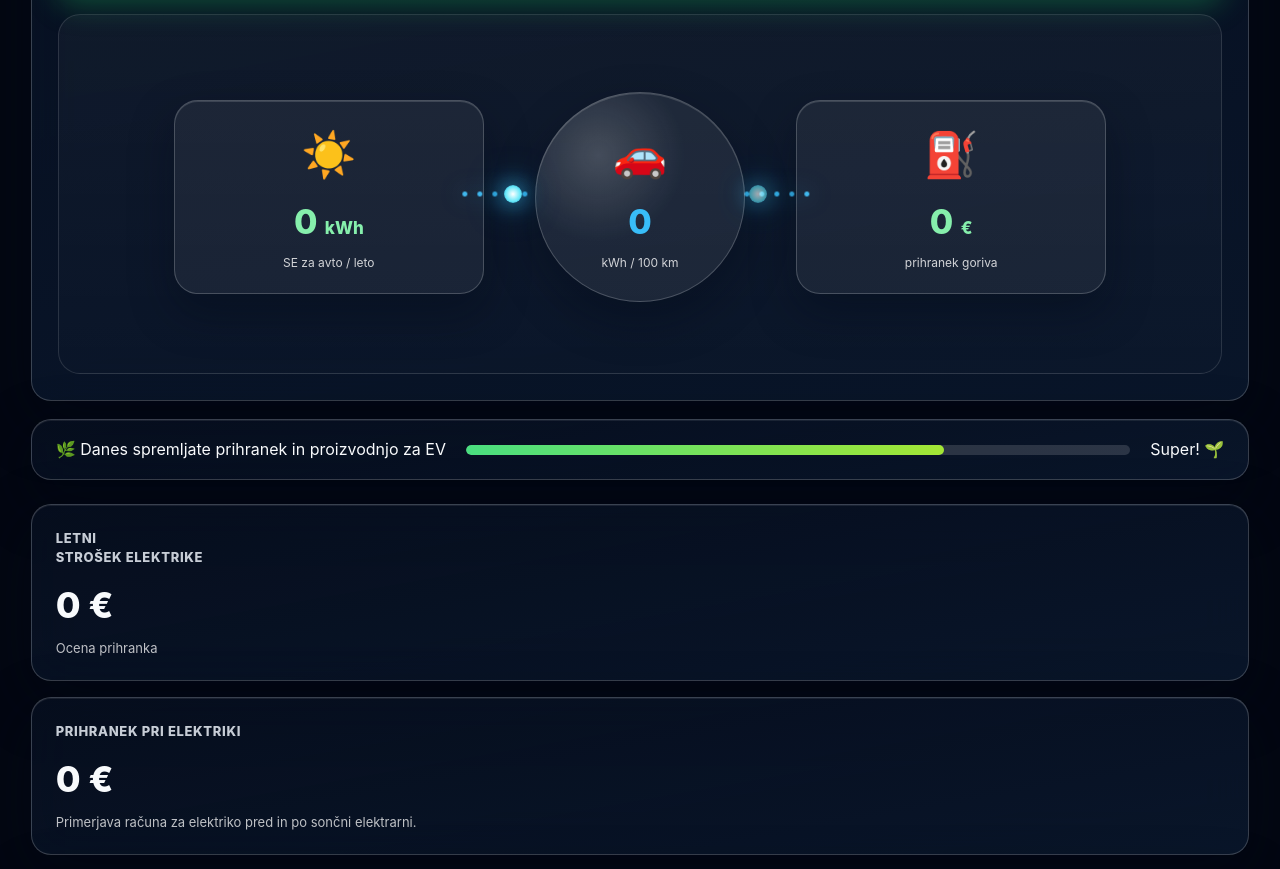
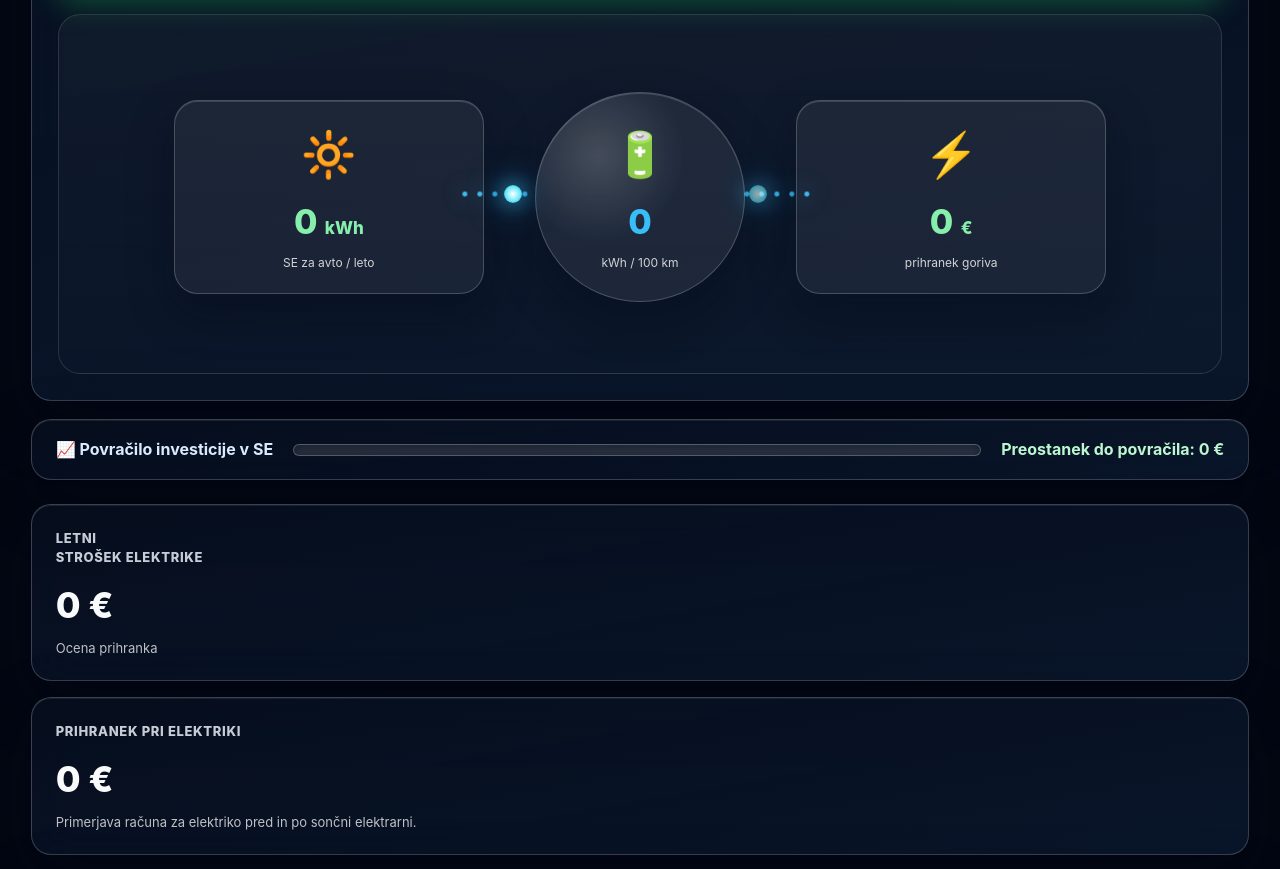
Before and after one commit to Tony-ops1/moj-se-plus, a plain HTML site: page index.html in a window 1280 px wide. Shown: the part 1080-1949 px from the top of the page. Drawn offline with Linux system fonts and the light colour scheme.

Commit message:
Upgrade dashboard UI and add investment payback progress row

```diff
--- a/index.html
+++ b/index.html
@@ -27,11 +27,11 @@ button{width:100%;border:0;border-radius:15px;padding:16px;font-size:17px;font-w
 .flow{margin-top:24px;min-height:360px;position:relative;display:flex;align-items:center;justify-content:center;padding:16px 8px 10px;border-radius:22px;background:linear-gradient(180deg,rgba(255,255,255,.04),rgba(255,255,255,.01));border:1px solid rgba(255,255,255,.12)}.flow-row{width:100%;display:flex;justify-content:center;align-items:center;gap:clamp(24px,4vw,74px);position:relative;z-index:2}.flow-links{position:absolute;inset:0;z-index:1}.flow-link{position:absolute;top:50%;height:5px;transform:translateY(-50%);background:radial-gradient(circle,rgba(56,189,248,.95) 0 2px,transparent 3px) 0 50%/15px 5px repeat-x;filter:drop-shadow(0 0 11px rgba(56,189,248,.65));animation:trackShift 6.5s linear infinite}.flow-link.left{left:calc(50% - 178px);width:74px}.flow-link.right{left:calc(50% + 104px);width:74px}.flow-particle{position:absolute;top:50%;width:18px;height:18px;margin-top:-9px;border-radius:50%;background:radial-gradient(circle,#fff,#67e8f9 58%,#0369a1 100%);box-shadow:0 0 22px rgba(56,189,248,.96),0 0 36px rgba(56,189,248,.55);opacity:0;z-index:3}.flow-particle.p1{animation:leftParticle 3.2s linear infinite}.flow-particle.p2{animation:rightParticle 3.2s linear infinite 1.6s}
 .flow-card,.flow-center{background:rgba(255,255,255,.06);border:1px solid rgba(255,255,255,.2);box-shadow:0 18px 44px rgba(2,8,23,.36),inset 0 1px 0 rgba(255,255,255,.14)}.flow-card{width:min(310px,100%);min-height:192px;border-radius:24px;padding:22px 18px;display:flex;flex-direction:column;justify-content:center;align-items:center}.flow-center{width:210px;height:210px;border-radius:50%;display:flex;align-items:center;justify-content:center;flex-direction:column;background:radial-gradient(circle at 30% 30%,rgba(255,255,255,.17),transparent 42%),rgba(255,255,255,.07)}.flow-icon{font-size:44px;margin-bottom:10px}.flow-value{font-size:34px;font-weight:800;color:var(--green)}.flow-value.blue{color:var(--blue)}.flow-unit{font-size:17px}.flow-label{margin-top:8px;font-size:12px;color:rgba(255,255,255,.8)}
 .side{padding-top:0}.side-stack{display:grid;gap:16px}.sidecard{padding:24px 24px 22px;min-height:150px;transition:.25s}.side-title{font-size:13px;font-weight:800;text-transform:uppercase;letter-spacing:.05em;color:rgba(226,232,240,.88)}.side-value{margin-top:12px;font-size:36px;font-weight:800}.side-hint{font-size:13px;color:rgba(255,255,255,.74);margin-top:8px}
-.bottom{padding:18px 24px;display:flex;align-items:center;gap:20px}.bar{flex:1;height:10px;border-radius:999px;background:rgba(255,255,255,.14);overflow:hidden}.bar div{height:100%;width:72%;background:linear-gradient(90deg,#4ade80,#a3e635);border-radius:999px}
+.bottom{padding:18px 24px;display:flex;align-items:center;gap:20px;justify-content:space-between;flex-wrap:wrap}.bottom-label{font-weight:700;color:#dbeafe}.bottom-right{font-weight:700;color:#bbf7d0}.bar{flex:1;min-width:220px;height:12px;border-radius:999px;background:rgba(255,255,255,.14);overflow:hidden;border:1px solid rgba(255,255,255,.2);box-shadow:inset 0 2px 8px rgba(2,8,23,.45)}.bar div{height:100%;width:0%;background:linear-gradient(90deg,#22d3ee,#4ade80 45%,#a3e635);border-radius:999px;transition:width .45s ease}
 .sun{position:fixed;width:120px;height:120px;border-radius:50%;background:radial-gradient(circle,#fff7bf 0%,#fcd34d 45%,#fb923c 100%);box-shadow:0 0 42px rgba(250,204,21,.75),0 0 120px rgba(251,146,60,.5);z-index:0;pointer-events:none;transition:all 1s ease}
 @keyframes leftParticle{0%{left:calc(50% - 178px);opacity:0}10%{opacity:1}90%{opacity:1}100%{left:calc(50% - 104px);opacity:0}}@keyframes rightParticle{0%{left:calc(50% + 104px);opacity:0}10%{opacity:1}90%{opacity:1}100%{left:calc(50% + 178px);opacity:0}}@keyframes trackShift{from{background-position:0 50%}to{background-position:150px 50%}}@keyframes sheen{to{transform:translateX(100%)}}@keyframes float{0%,100%{transform:translateY(0)}50%{transform:translateY(-18px)}}
 @media(max-width:1300px){.content{grid-template-columns:1fr}.side{order:2}.maincol{order:1}.topcards{grid-template-columns:repeat(2,minmax(0,1fr))}.formgrid{grid-template-columns:repeat(2,minmax(0,1fr))}}
-@media(max-width:840px){.topbar{flex-direction:column;align-items:flex-start}.status{font-size:14px}.flow-row{flex-direction:column}.flow-links,.flow-particle{display:none}.flow-center{width:180px;height:180px}.topcards,.formgrid{grid-template-columns:1fr}.value{font-size:34px}.side-value{font-size:32px}}
+@media(max-width:840px){.topbar{flex-direction:column;align-items:flex-start}.status{font-size:14px}.flow-row{flex-direction:column}.flow-links,.flow-particle{display:none}.flow-center{width:180px;height:180px}.topcards,.formgrid{grid-template-columns:1fr}.value{font-size:34px}.side-value{font-size:32px}.bottom{gap:12px}.bottom-label,.bottom-right{width:100%}}
 </style>
 </head>
 <body>
@@ -40,12 +40,12 @@ button{width:100%;border:0;border-radius:15px;padding:16px;font-size:17px;font-w
 <main class="content"><section class="maincol"><div class="hero-wrap"><div class="hero-glow"></div><div class="hero">Moja sončna energija.<br><span>Moji prihranki.</span></div></div>
 <div class="topcards"><div class="card"><div class="card-title">🚗 Prihranek pri gorivu</div><div class="value"><span id="avtoTop">0</span> <small>€</small></div><div class="sub">Na leto prevožene kilometre</div></div><div class="card"><div class="card-title">⚡Porab električnega vozila </div><div class="value blue"><span id="kwhAvtoTop">0</span> <small>kWh</small></div><div class="sub">Na leto prevožene kilometre</div></div><div class="card"><div class="card-title">💰 Letni PLUS</div><div class="value"><span id="letniTop">0</span> <small>€</small></div><div class="sub">skupaj</div></div></div>
 <div class="panel"><h2>Vnesi podatke</h2><div class="formgrid"><div class="field"><label>Vnesi letno prevožene kilometre</label><input id="km" type="number" value="0"></div><div class="field"><label>Vnesi porabo goriva (l / 100 km)</label><input id="poraba" type="number" value="0"></div><div class="field"><label>Vnesi ceno goriva (€ / l)</label><input id="cena" type="number" step="0.01" value="0"></div><div class="field"><label>Vnesi predvideno porabo energije električnega vozila (kWh / 100 km)</label><input id="evPoraba" type="number" step="0.1" value="0"></div><div class="field"><label>Vnesi letni strošek elektrike po investiciji v sončno elektrarno (€)</label><input id="elektrika" type="number" value="0"></div><div class="field"><label>Vnesi letni strošek elektrike pred investicijo v sončno elektrarno (€)</label><input id="elektrikaPredSE" type="number" value="0"></div><div class="field"><label>Vnesi strošek Investicije v sončno elektrarno (€)</label><input id="investicija" type="number" value="0"></div></div><button onclick="izracun()">IZRAČUNAJ PRIHRANEK</button>
-<div class="flow"><div class="flow-links"><div class="flow-link left"></div><div class="flow-link right"></div></div><div class="flow-particle p1"></div><div class="flow-particle p2"></div><div class="flow-row"><div class="flow-card"><div class="flow-icon">☀️</div><div class="flow-value"><span id="kwhAvtoNode">0</span> <span class="flow-unit">kWh</span></div><div class="flow-label">SE za avto / leto</div></div><div class="flow-center"><div class="flow-icon">🚗</div><div class="flow-value blue"><span id="evPorabaNode">0</span></div><div class="flow-label">kWh / 100 km</div></div><div class="flow-card"><div class="flow-icon">⛽</div><div class="flow-value"><span id="avtoNode">0</span> <span class="flow-unit">€</span></div><div class="flow-label">prihranek goriva</div></div></div></div></div>
-<div class="bottom"><div>🌿 Danes spremljate prihranek in proizvodnjo za EV</div><div class="bar"><div></div></div><div>Super! 🌱</div></div></section>
+<div class="flow"><div class="flow-links"><div class="flow-link left"></div><div class="flow-link right"></div></div><div class="flow-particle p1"></div><div class="flow-particle p2"></div><div class="flow-row"><div class="flow-card"><div class="flow-icon">🔆</div><div class="flow-value"><span id="kwhAvtoNode">0</span> <span class="flow-unit">kWh</span></div><div class="flow-label">SE za avto / leto</div></div><div class="flow-center"><div class="flow-icon">🔋</div><div class="flow-value blue"><span id="evPorabaNode">0</span></div><div class="flow-label">kWh / 100 km</div></div><div class="flow-card"><div class="flow-icon">⚡</div><div class="flow-value"><span id="avtoNode">0</span> <span class="flow-unit">€</span></div><div class="flow-label">prihranek goriva</div></div></div></div></div>
+<div class="bottom"><div class="bottom-label">📈 Povračilo investicije v SE</div><div class="bar"><div id="investProgress"></div></div><div class="bottom-right">Preostanek do povračila: <span id="investRemaining">0</span> €</div></div></section>
 <aside class="side"><div class="side-stack"><div class="sidecard"><div class="side-title">Letni<br>strošek elektrike</div><div class="side-value green"><span id="eleSide">0</span> €</div><div class="side-hint">Ocena prihranka</div></div><div class="sidecard"><div class="side-title">Prihranek pri elektriki</div><div class="side-value green"><span id="prihranekElektrikeSide">0</span> €</div><div class="side-hint">Primerjava računa za elektriko pred in po sončni elektrarni.</div></div><div class="sidecard"><div class="side-title">Strošek polnjenja<br>brez sončne elektrarne</div><div class="side-value orange"><span id="polnjenjeSide">0</span> €</div><div class="side-hint">nočna cena 0,18 €/kWh z vsemi stroški</div></div><div class="sidecard"><div class="side-title">Investicija v<br>sončno elektrarno</div><div class="side-value violet"><span id="invSide">0</span> €</div><div class="side-hint">Ocenjena investicija</div></div><div class="sidecard"><div class="side-title">Že povrjeno od investicije<br>danes</div><div class="side-value green"><span id="skupajSide">0</span> €</div><div class="side-hint">Že prihranil: <span id="zePrihranilSide">0</span> €</div><div class="side-hint">Preostanek do povračila: <span id="seManjkaSide">0</span> €</div></div></div></aside></main></div>
 <script>
 function num(id){const el=document.getElementById(id);if(!el)return 0;return Number(String(el.value).replace(",","."))||0}function eur(v){return Number(v).toLocaleString("sl-SI",{maximumFractionDigits:0})}function dec(v){return Number(v).toLocaleString("sl-SI",{maximumFractionDigits:1})}function setText(id,value){const el=document.getElementById(id);if(el)el.textContent=value}
-function izracun(){const km=num("km"),poraba=num("poraba"),cena=num("cena"),evPoraba=num("evPoraba"),elektrika=num("elektrika"),elektrikaPredSE=num("elektrikaPredSE"),investicija=num("investicija");const nocnaCenaKwh=.18;const prihranekAvto=km/100*poraba*cena;const kwhZaAvto=km/100*evPoraba;const strosekPolnjenjaBrezSE=kwhZaAvto*nocnaCenaKwh;const prihranekElektrike=elektrikaPredSE;const letniPlus=prihranekAvto+prihranekElektrike;const skupaj=letniPlus-investicija-elektrika;const zePrihranil=letniPlus;const preostanekDoPovracila=Math.max((investicija+elektrika)-zePrihranil,0);setText("avtoTop",eur(prihranekAvto));setText("avtoNode",eur(prihranekAvto));setText("kwhAvtoTop",eur(kwhZaAvto));setText("kwhAvtoNode",eur(kwhZaAvto));setText("evPorabaNode",dec(evPoraba));setText("letniTop",eur(letniPlus));setText("eleSide",eur(elektrika));setText("prihranekElektrikeSide",eur(prihranekElektrike));setText("polnjenjeSide",eur(strosekPolnjenjaBrezSE));setText("invSide",eur(investicija));setText("skupajSide",eur(skupaj));setText("zePrihranilSide",eur(zePrihranil));setText("seManjkaSide",eur(preostanekDoPovracila))}
+function izracun(){const km=num("km"),poraba=num("poraba"),cena=num("cena"),evPoraba=num("evPoraba"),elektrika=num("elektrika"),elektrikaPredSE=num("elektrikaPredSE"),investicija=num("investicija");const nocnaCenaKwh=.18;const prihranekAvto=km/100*poraba*cena;const kwhZaAvto=km/100*evPoraba;const strosekPolnjenjaBrezSE=kwhZaAvto*nocnaCenaKwh;const prihranekElektrike=elektrikaPredSE;const letniPlus=prihranekAvto+prihranekElektrike;const skupaj=letniPlus-investicija-elektrika;const zePrihranil=letniPlus;const preostanekDoPovracila=Math.max((investicija+elektrika)-zePrihranil,0);setText("avtoTop",eur(prihranekAvto));setText("avtoNode",eur(prihranekAvto));setText("kwhAvtoTop",eur(kwhZaAvto));setText("kwhAvtoNode",eur(kwhZaAvto));setText("evPorabaNode",dec(evPoraba));setText("letniTop",eur(letniPlus));setText("eleSide",eur(elektrika));setText("prihranekElektrikeSide",eur(prihranekElektrike));setText("polnjenjeSide",eur(strosekPolnjenjaBrezSE));setText("invSide",eur(investicija));setText("skupajSide",eur(skupaj));setText("zePrihranilSide",eur(zePrihranil));setText("seManjkaSide",eur(preostanekDoPovracila));const investRatio=investicija>0?Math.max(0,Math.min(zePrihranil/investicija,1)):0;const investRemaining=Math.max(investicija-zePrihranil,0);setText("investRemaining",eur(investRemaining));const investProgress=document.getElementById("investProgress");if(investProgress)investProgress.style.width=(investRatio*100).toFixed(1)+"%"}
 function ura(){const d=new Date();setText("ura",d.toLocaleTimeString("sl-SI",{hour:"2-digit",minute:"2-digit"}))}document.querySelectorAll("input").forEach(i=>i.addEventListener("input",izracun));ura();setInterval(ura,30000);izracun();function premakniSonce(){const now=new Date();const hour=now.getHours()+now.getMinutes()/60;const sun=document.getElementById("sun");if(!sun)return;if(hour>=6&&hour<=20){const progress=(hour-6)/14;const x=5+progress*85;const y=70-Math.sin(progress*Math.PI)*55;sun.style.left=x+"%";sun.style.top=y+"px";sun.style.opacity="1"}else{sun.style.opacity="0"}}premakniSonce();setInterval(premakniSonce,60000);
 </script>
 </body>
```
